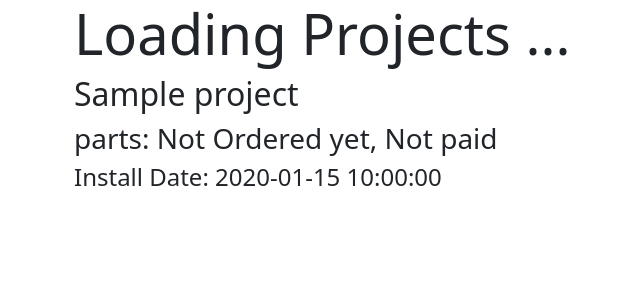
After one commit to gdooo91/Fast_API, a FastAPI app: template sql_app/templates/projectInfo.html in a window 1280 px wide. The commit adds this page. Shown: the top 300 px of the page, without its empty margins (8-648 px from the left). Run offline with FastAPI, Linux system fonts and the light colour scheme; the template is opened without the code that fills it: most values are stand-ins (such as "Sample title", 1, 10 or a date in 2020); parts of the project's set-up code (start-up, migrations or seed data) failed here and were passed over.

Commit message:
added project info page. dispaly basic info about each project.

```diff
--- a/sql_app/main.py
+++ b/sql_app/main.py
@@ -65,6 +65,15 @@ def read_project(skip: int = 0, limit: int = 100, db: Session = Depends(get_db))
     users = crud.get_projects(db, skip=skip, limit=limit)
     return users
 
+@app.get("/projects/{name}", response_model=schemas.Project_read)
+def get_project_using_name(
+    request: Request, name: str, db: Session = Depends(get_db)
+):
+    # return crud.get_project_by_name(db=db, project_name=name)
+    project = crud.get_project_by_name(db=db, project_name=name)
+    return templates.TemplateResponse("projectInfo.html",{"request":request, "project": project })
+
+
 ##
 
 # @app.post("/users/", response_model=schemas.User)
--- a/sql_app/templates/homepage.html
+++ b/sql_app/templates/homepage.html
@@ -22,7 +22,8 @@
         {{item.ship_date}}
       </div>
       <div class="col">
-        <form action="/projects/{{item.project_name}}" method="post">
+        <!-- <form action="/projects/{{item.project_name}}" method="post"> -->
+        <form action="/projects/{{item.project_name}}" method="get">
           <input id="editProject" type="submit" name="editProject" value="Edit">
         </form>
       </div>
--- /dev/null
+++ b/sql_app/templates/projectInfo.html
@@ -0,0 +1,34 @@
+{% extends "base.html" %}
+
+
+{% block title %}
+  <title>Projects List</title>
+{% endblock %}
+
+{% block content %}
+  <div class="container">
+    <h1 class="display-4">Loading Projects ...</h1>
+  </div>
+  <div class = "container">
+    <tr>
+      <h2>{{project.project_name}}</h2>
+    </tr>
+    <tr>
+      {% if project.paid == True %}
+      <h3>parts have been ordered, Project ships in {{project.ship_date}}</h3>
+      {% endif %}
+      {% if project.paid != True %}
+      <h3>parts: Not Ordered yet, Not paid</h3>
+      {% endif %}
+    </tr>
+    <tr>
+      <h4> Install Date: {{project.install_date}} </h4>
+      <!-- project_name : str
+      parts_orderd : bool
+      start_build : bool
+      ship_date : str
+      install_date -->
+      <!-- <h3>"Display Project info. "</h3> -->
+    </tr>
+  </div>
+{% endblock %}
```
